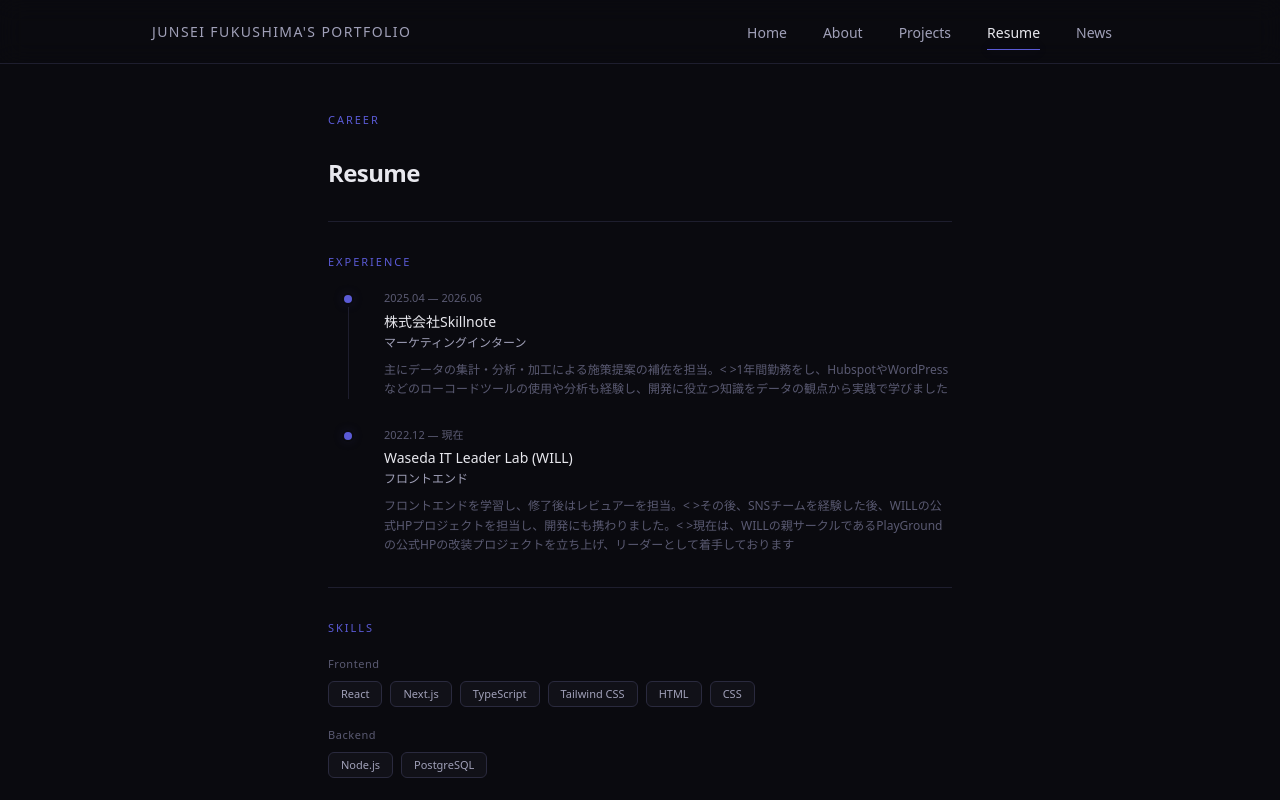
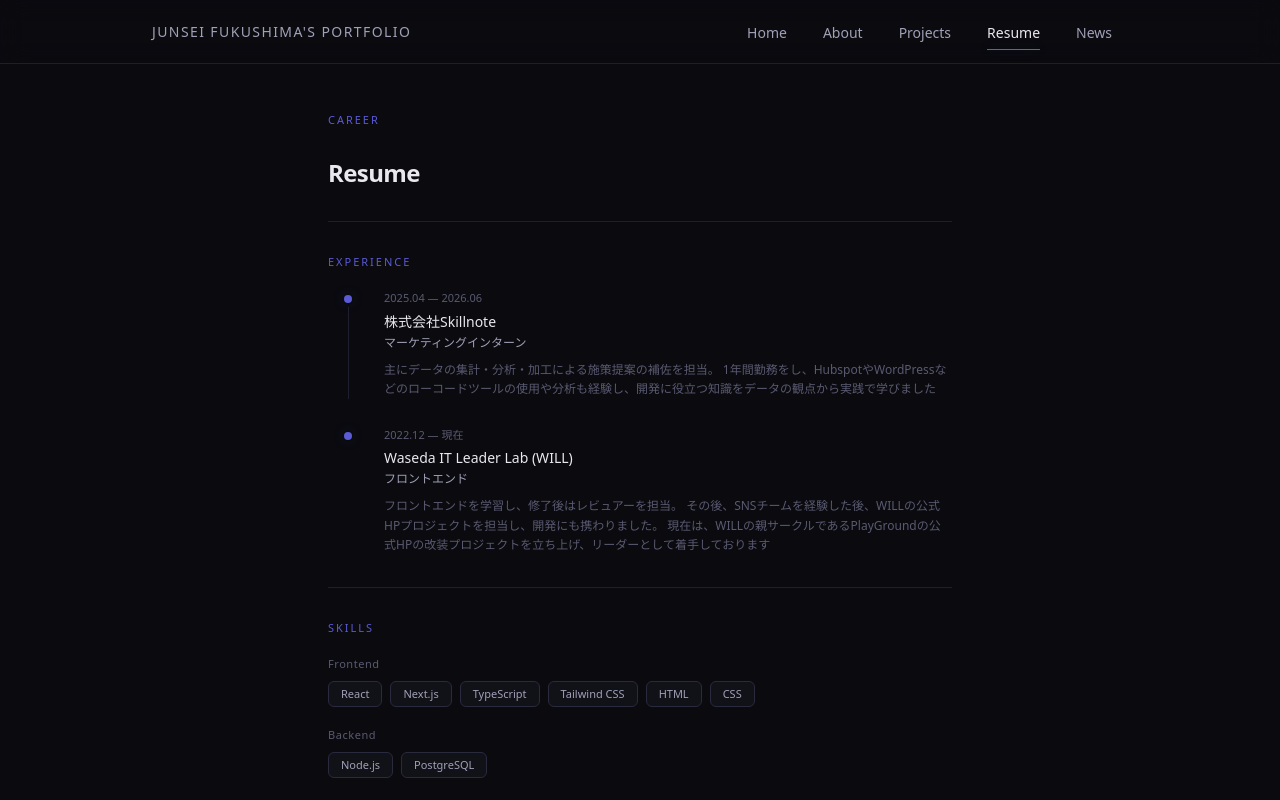
Before and after one commit to JuN-front/junsei-portfolio, a Next.js app: page /resume in a window 1280 px wide. Shown: the top 800 px of the page. Built offline with nearby package versions, Linux system fonts and the light colour scheme.

Commit message:
fixed the line break code error

```diff
--- a/app/page.tsx
+++ b/app/page.tsx
@@ -17,7 +17,7 @@ const PROFILE = {
   role:      "Frontend Engineer",
   catchcopy: "「あってよかった」と思えるWebアプリで、日常をちょっと便利に",
   skills:    "React / Next.js / TypeScript",
-  about:     "ポートフォリオをご覧いただき、ありがとうございます！福島惇聖です！<\n>Web開発を通じて、ユーザーの体験を大切にすることをモットーにしています。主にフロントエンドを担当し、使いやすく見た目にも美しいインターフェースを実装します。常に新しい技術を学び続けながら、チームの課題を解決し、プロダクトの価値を高めることがやりがいです！<\n>プログラミング以外にも色々とやっているのんきな変人ですが、よろしくお願いします！",
+  about:     "ポートフォリオをご覧いただき、ありがとうございます！福島惇聖です！\nWeb開発を通じて、ユーザーの体験を大切にすることをモットーにしています。主にフロントエンドを担当し、使いやすく見た目にも美しいインターフェースを実装します。常に新しい技術を学び続けながら、チームの課題を解決し、プロダクトの価値を高めることがやりがいです！\nプログラミング以外にも色々とやっているのんきな変人ですが、よろしくお願いします！",
   github:    "https://github.com/JuN-front",
   instagram:   "https://instagram.com/junsei1128",
   email:     "junseifukushima@fuji.waseda.jp",
--- a/app/resume/page.tsx
+++ b/app/resume/page.tsx
@@ -16,13 +16,13 @@ const EXPERIENCE: TimelineItem[] = [
     period: "2025.04 — 2026.06",
     org:    "株式会社Skillnote",
     role:   "マーケティングインターン",
-    desc:   "主にデータの集計・分析・加工による施策提案の補佐を担当。<\n>1年間勤務をし、HubspotやWordPressなどのローコードツールの使用や分析も経験し、開発に役立つ知識をデータの観点から実践で学びました",
+    desc:   "主にデータの集計・分析・加工による施策提案の補佐を担当。\n1年間勤務をし、HubspotやWordPressなどのローコードツールの使用や分析も経験し、開発に役立つ知識をデータの観点から実践で学びました",
   },
   {
     period: "2022.12 — 現在",
     org:    "Waseda IT Leader Lab (WILL)",
     role:   "フロントエンド",
-    desc:   "フロントエンドを学習し、修了後はレビュアーを担当。<\n>その後、SNSチームを経験した後、WILLの公式HPプロジェクトを担当し、開発にも携わりました。<\n>現在は、WILLの親サークルであるPlayGroundの公式HPの改装プロジェクトを立ち上げ、リーダーとして着手しております",
+    desc:   "フロントエンドを学習し、修了後はレビュアーを担当。\nその後、SNSチームを経験した後、WILLの公式HPプロジェクトを担当し、開発にも携わりました。\n現在は、WILLの親サークルであるPlayGroundの公式HPの改装プロジェクトを立ち上げ、リーダーとして着手しております",
   },
 ];
 
```
